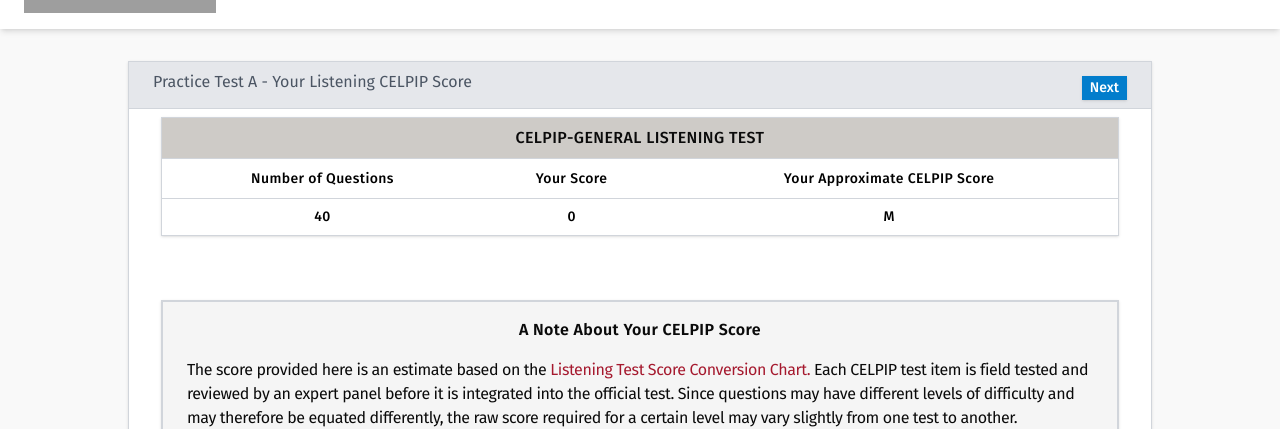
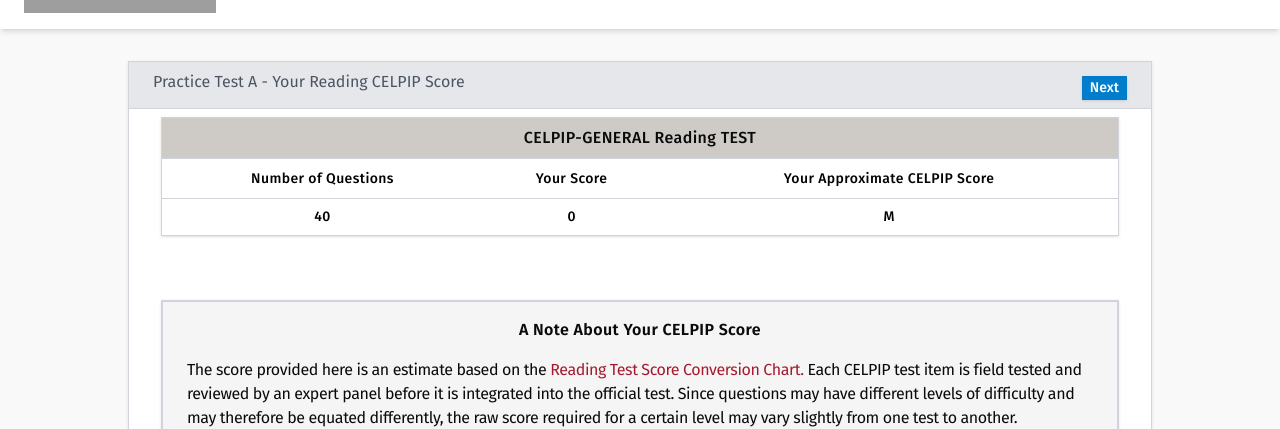
Before and after one commit to Bishalmoktan/LSWR-practice-app, a React (Vite) app: page /reading/result in a window 1280 px wide. Shown: the part 147-576 px from the top of the page. Built offline with nearby package versions, Linux system fonts and the light colour scheme; grey boxes are pictures that could not be loaded; a web font is replaced by a local one.

Commit message:
Result page added for reading page

```diff
--- a/package.json
+++ b/package.json
@@ -24,7 +24,6 @@
     "react": "^18.3.1",
     "react-dom": "^18.3.1",
     "react-router-dom": "^6.26.2",
-    "sonner": "^1.5.0",
     "tailwind-merge": "^2.5.2",
     "tailwindcss-animate": "^1.0.7",
     "uuid": "^10.0.0"
--- a/src/App.tsx
+++ b/src/App.tsx
@@ -22,7 +22,7 @@
 import { completeTestData } from "./data/completeTest";
 import EndPage from "./components/end-page";
 import AnswerKeyPage from "./pages/listening/components/listening-answer-key";
-import ListeningResult from "./pages/listening/components/listening-result";
+import Result from "./components/result";
 import ReadingAnswerKey from "./pages/reading/components/reading-answer-key";
 
 const router = createBrowserRouter([
@@ -90,10 +90,9 @@
       },
       {
         path: "/listening/result",
-        element: <ListeningResult
-          // data={listeningTestMockData}
-          // title="Practice Test A - Listening Answer Key"
-          // nextLink="/listening/result"
+        element: <Result
+          nextLink="/listening/end-page"
+          title="Listening"
         />
       },
       {
@@ -156,10 +155,9 @@
       },
       {
         path: "/reading/result",
-        element: <ListeningResult
-          // data={listeningTestMockData}
-          // title="Practice Test A - Listening Answer Key"
-          // nextLink="/listening/result"
+        element: <Result
+          title="Reading"
+          nextLink="/reading/end-page"
         />
       },
 
--- a/src/pages/listening/components/listening-result.tsx
+++ b/src/components/result.tsx
@@ -6,7 +6,16 @@
 import CardLayout from "@/components/card-layout";
 import { useLocation } from "react-router-dom";
 
-const ListeningResult = () => {
+interface ResultProps {
+  title: string;
+  nextLink: string;
+}
+
+const Result = ({
+  title,
+  nextLink,
+
+} : ResultProps) => {
   const questions = getFlattenedQuestions(listeningTestMockData);
   const totalQuestions = questions.length;
   const { userAnswers } = useListeningContext();
@@ -24,15 +33,15 @@
 
   return (
     <CardLayout
-        title="Practice Test A - Your Listening CELPIP Score"
-        nextLink="/listening/end-page"
+        title={`Practice Test A - Your ${title} CELPIP Score`}
+        nextLink={nextLink}
         prevLink={location.pathname}
     >
 
 <div className="py-2 px-8 space-y-16">
 
         <Card className="rounded-none border border-gray-300 border-b-0">
-        <h1 className="text-center py-2 bg-[#CECBC7] font-medium">CELPIP-GENERAL LISTENING TEST</h1>
+        <h1 className="text-center py-2 bg-[#CECBC7] font-medium">CELPIP-GENERAL {title} TEST</h1>
           <Table>
             <TableHeader >
                 <TableHead className="text-black text-center">Number of Questions</TableHead>
@@ -54,7 +63,7 @@
         <CardHeader className="text-center py-4 font-semibold">A Note About Your CELPIP Score</CardHeader>
         <CardContent>
           <p className="tracking-tight">
-            The score provided here is an estimate based on the <span className="text-customRed hover:underline cursor-pointer">Listening Test
+            The score provided here is an estimate based on the <span className="text-customRed hover:underline cursor-pointer">{title} Test
             Score Conversion Chart.</span> Each CELPIP test item is field tested and
             reviewed by an expert panel before it is integrated into the
             official test. Since questions may have different levels of
@@ -73,4 +82,4 @@
   );
 };
 
-export default ListeningResult;
+export default Result;
--- a/src/main.tsx
+++ b/src/main.tsx
@@ -2,7 +2,6 @@
 import { createRoot } from "react-dom/client";
 import App from "./App.tsx";
 import "./index.css";
-import { Toaster } from "sonner";
 import { ListeningProvider } from "./context/ListeningContext.tsx";
 import { ReadingProvider } from "./context/ReadingContext.tsx";
 
@@ -11,7 +10,6 @@
     <ListeningProvider>
       <ReadingProvider>
         <App />
-        <Toaster richColors />
       </ReadingProvider>
     </ListeningProvider>
   </StrictMode>
--- a/src/pages/listening/components/listening-part.tsx
+++ b/src/pages/listening/components/listening-part.tsx
@@ -1,14 +1,10 @@
 import CardLayout from "@/components/card-layout";
 import listeningTestMockData from "@/data/listeningTest";
 import { Navigate, useParams } from "react-router-dom";
-import { toast } from "sonner";
 
 export default function ListeningPart() {
   const { partNumber } = useParams();
   if(parseInt(partNumber!) > listeningTestMockData.parts.length){
-    toast.success("Listening test completed", {
-      duration: 2000
-    })
     return <Navigate to={"/listening/answer-key"} />
   }
 const part = listeningTestMockData.parts[parseInt(partNumber!) - 1];
--- a/src/pages/reading/components/reading-exercise.tsx
+++ b/src/pages/reading/components/reading-exercise.tsx
@@ -2,7 +2,6 @@
 import CardLayout from "@/components/card-layout";
 import { readingTestMockData } from "@/data/readingTest";
 import { Navigate, useParams } from "react-router-dom";
-import { toast } from "sonner";
 import { QuestionSet } from "./question-set";
 import { ReadingPassage } from "./reading-passage";
 import { FillInTheBlankResponse } from "./fillInTheBlankQuestion";
@@ -19,10 +18,7 @@
 
 
   if (!exercise) {
-    toast.success("Reading Section completed", {
-      duration: 2000,
-    });
-    return <Navigate to={"/reading/end-page"} />;
+    return <Navigate to={"/reading/answer-key"} />;
   }
 
   return (
--- a/src/pages/speaking/speaking-exercise.tsx
+++ b/src/pages/speaking/speaking-exercise.tsx
@@ -1,7 +1,6 @@
 import CardLayout from "@/components/card-layout";
 import { speakingTestData } from "@/data/speakingTest";
 import { Navigate, useParams } from "react-router-dom";
-import { toast } from "sonner";
 import SpeakingTest from "./speaking-test";
 import { getNextSpeakingExerciseId } from "@/lib/utils";
 import DescribingImage from "./describing-image";
@@ -15,9 +14,6 @@
   );
 
   if (!exercise) {
-    toast.success("Speaking Section completed", {
-      duration: 2000,
-    });
     return <Navigate to={"/speaking/end-page"} />;
   }
 
--- a/src/pages/speaking/speaking-instruction.tsx
+++ b/src/pages/speaking/speaking-instruction.tsx
@@ -3,7 +3,6 @@
 import { speakingTestData } from "@/data/speakingTest";
 import { SpeakingTestComparison } from "@/types/speaking";
 import { Navigate, useParams } from "react-router-dom"
-import { toast } from "sonner";
 
 export default function SpeakingInstructions() {
   const { exerciseId } = useParams();
@@ -12,9 +11,6 @@
   ) as SpeakingTestComparison;
 
   if (!exercise) {
-    toast.success("Speaking Section completed", {
-      duration: 2000,
-    });
     return <Navigate to={"/"} />;
   }
 
--- a/src/pages/writing/components/writing-exercise.tsx
+++ b/src/pages/writing/components/writing-exercise.tsx
@@ -2,7 +2,6 @@
 import CardLayout from "@/components/card-layout";
 import { writingTestMockData } from "@/data/writingTest";
 import { Navigate, useParams } from "react-router-dom";
-import { toast } from "sonner";
 import { ScenarioSection } from "./scenario-section";
 import { WritingSection } from "./writing-section";
 import { WritingSectionOption } from "./writing-section-option";
@@ -17,9 +16,6 @@
 
 
   if (!exercise) {
-    toast.success("Writing Section completed", {
-      duration: 2000,
-    });
     return <Navigate to={"/writing/end-page"} />;
   }
   return (
```
Also changed, not shown: 2 other files (tests, documents, lock files or other folders).
